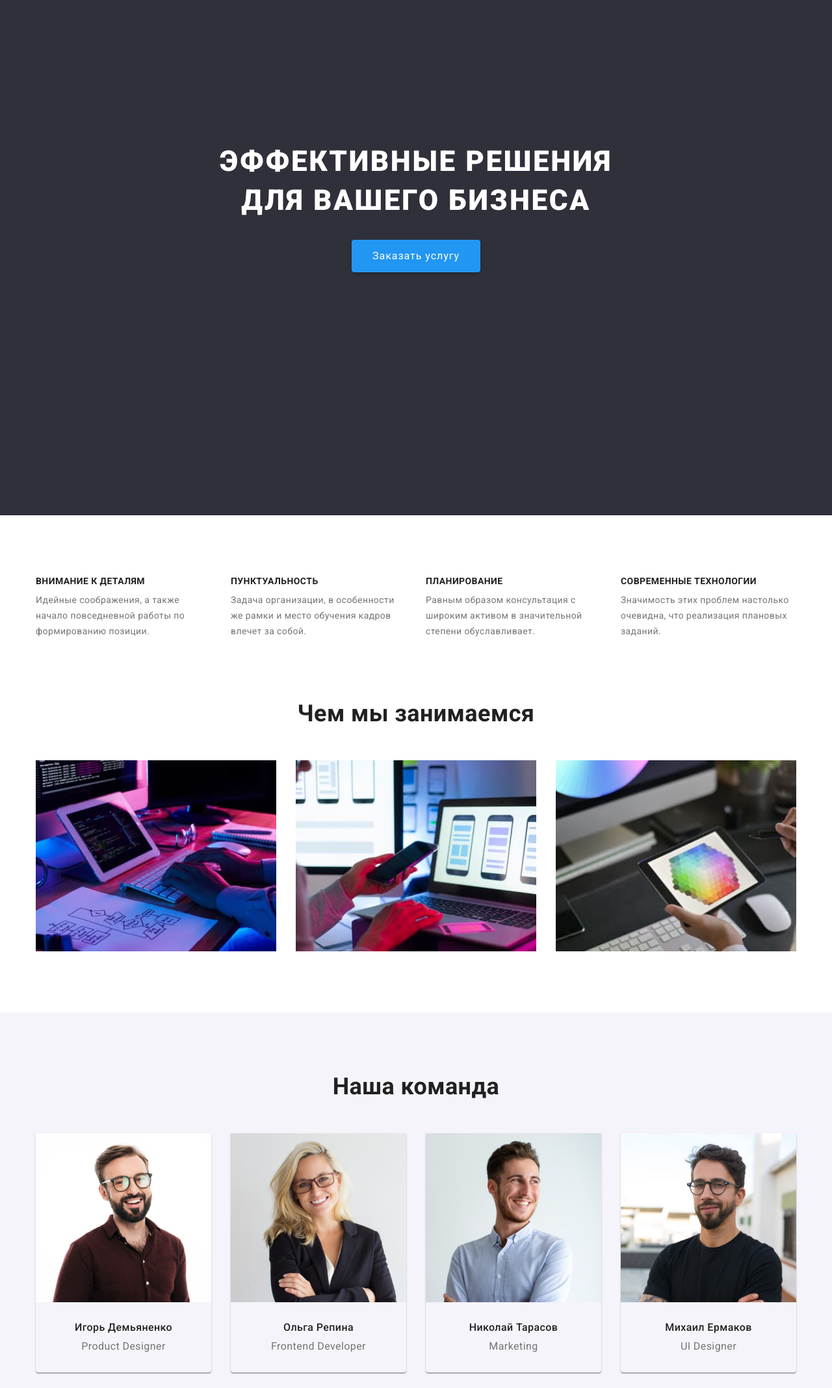
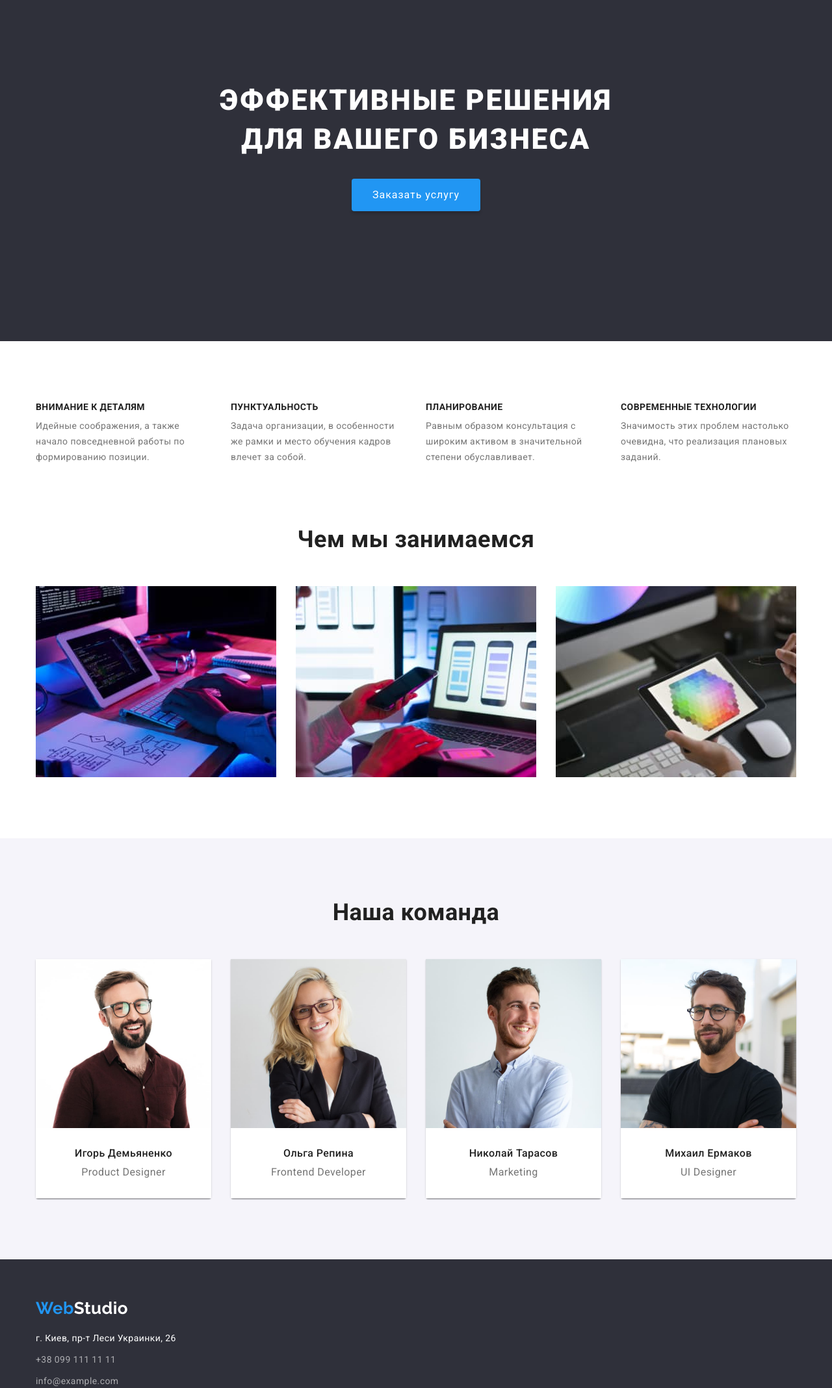
Before and after one commit to Olena-MB/goit-markup-hw-03, a plain HTML site: page index.html in a window 1280 px wide. Shown: the part 140-2276 px from the top of the page at 65% size. Drawn offline with nearby package versions, Linux system fonts and the light colour scheme.

Commit message:
ДЗ-3 правки-2

```diff
--- a/css/styles.css
+++ b/css/styles.css
@@ -150,16 +150,12 @@ img {
 /* hero */
 
 .hero {
-  padding-top: 94px;
-  padding-bottom: 94px;
+  padding-top: 200px;
+  padding-bottom: 200px;
 
   background: var(--darck-bg-color);
   color: var(--white-color);
   text-align: center;
-}
-.hero-cont {
-  padding-top: 200px;
-  padding-bottom: 280px;
 }
 
 .hero-title {
@@ -275,8 +271,9 @@ img {
   margin-bottom: 10px;
 }
 .team-label {
-  padding-top: 30px;
-  padding-bottom: 30px;
+  padding: 30px;
+
+  background-color: var(--white-color);
 }
 /* footer */
 .footer-cont {
```
